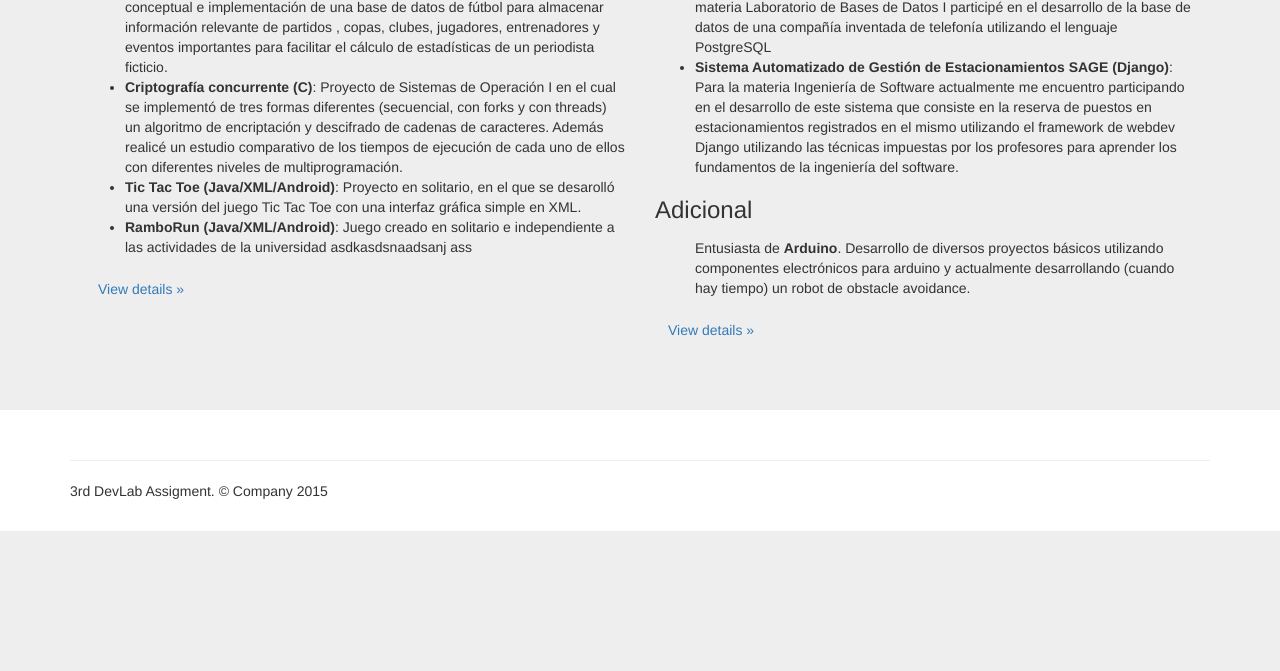
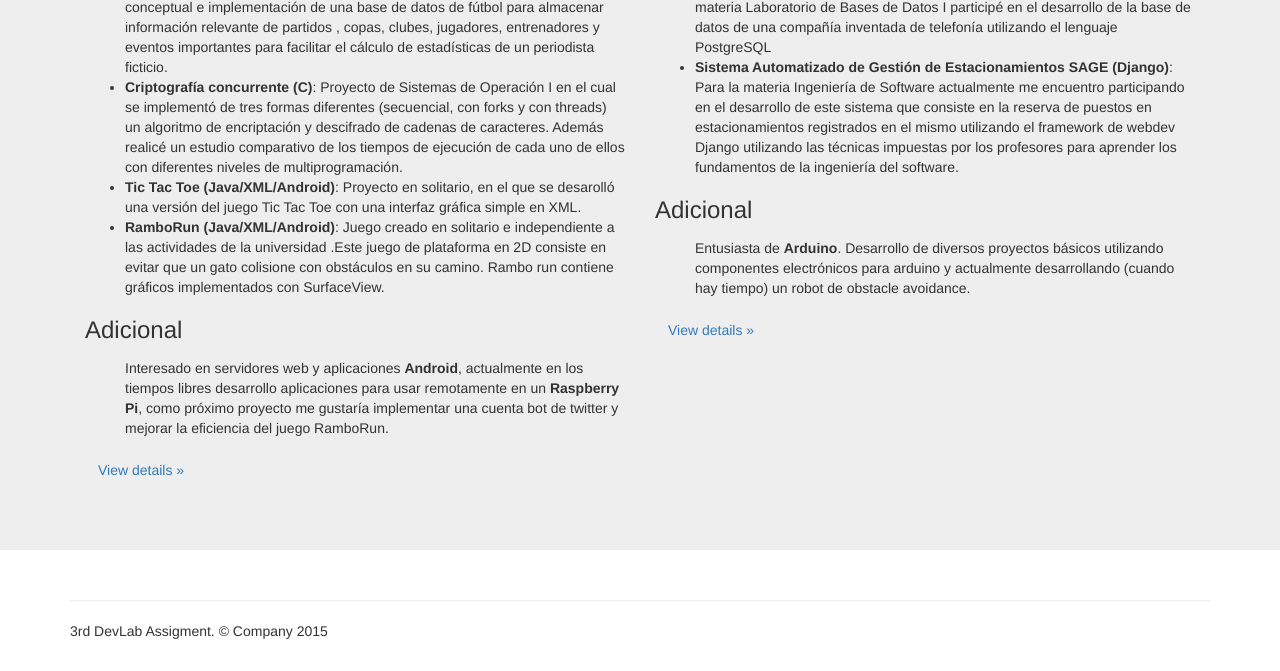
Before and after one commit to carlosrmd/CheckMyUrl-project, a Django app: page /developers/ in a window 1280 px wide. Shown: the part 1282-1953 px from the top of the page. Before the commit the page ends 1813 px from the top, so only its background shows below. Run offline with Django 3.2, Linux system fonts and the light colour scheme; parts of the project's set-up code (start-up, migrations or seed data) failed here and were passed over; some libraries are stand-ins or nearby versions.

Commit message:
Fin de cv Javier

```diff
--- a/urlchecker/templates/dev.html
+++ b/urlchecker/templates/dev.html
@@ -116,12 +116,24 @@
 
                     <li><b> RamboRun (Java/XML/Android)</b>:
                                         Juego creado en solitario e independiente a las actividades de la universidad
-                                        asdkasdsnaadsanj ass
+                                        .Este juego de plataforma en 2D consiste en evitar que un gato colisione con
+                                        obstáculos en su camino. Rambo run contiene gráficos implementados con
+                                        SurfaceView.
                     </li>
 
+                    </ul>
 
-
-                    </ul>
+                    <h3>
+                        Adicional
+                    </h3>
+                    <p>
+                        <ul>
+                            Interesado en servidores web y aplicaciones <b>Android</b>, actualmente en los tiempos libres
+                            desarrollo aplicaciones para usar remotamente en un <b>Raspberry Pi</b>, como próximo
+                            proyecto me gustaría implementar una cuenta bot de twitter y mejorar la eficiencia del juego
+                             RamboRun.
+                        </ul>
+                    </p>
             </p>
 
 				<a class="btn" href="#">View details »</a>
```
